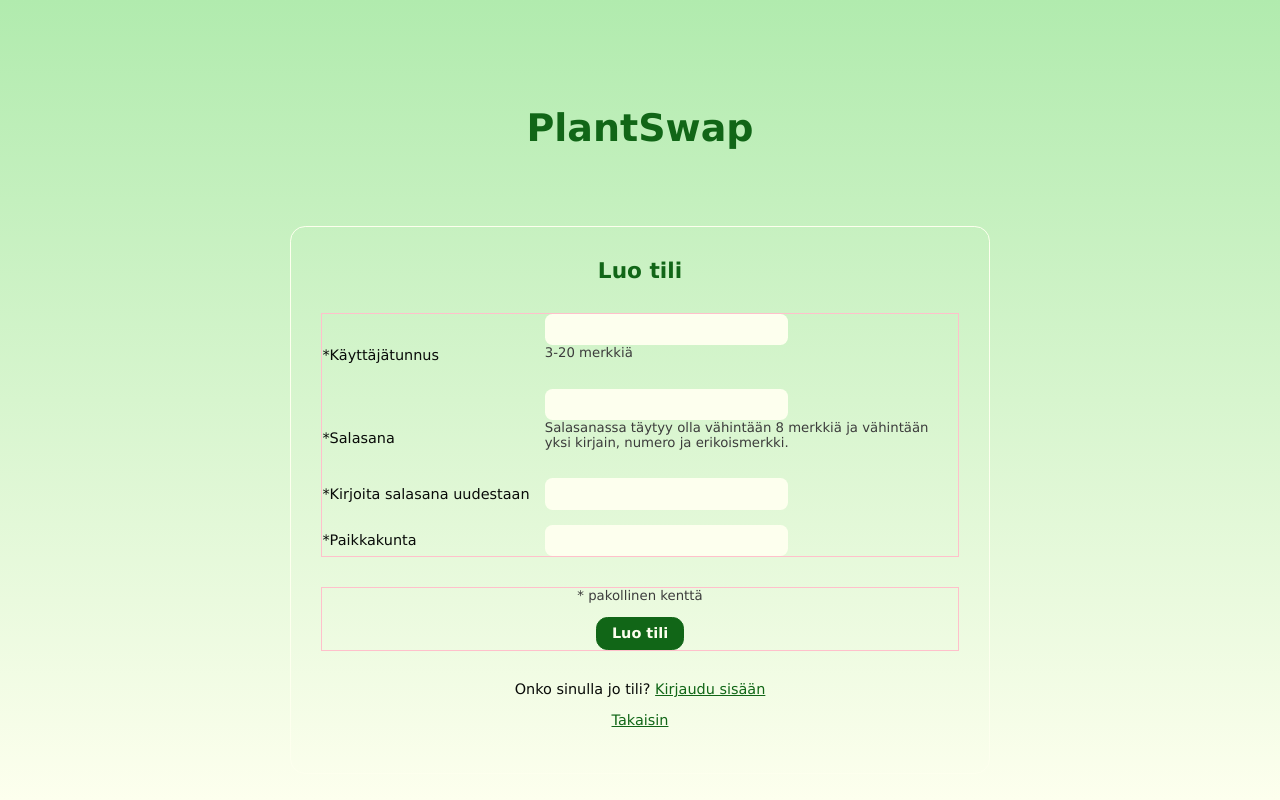
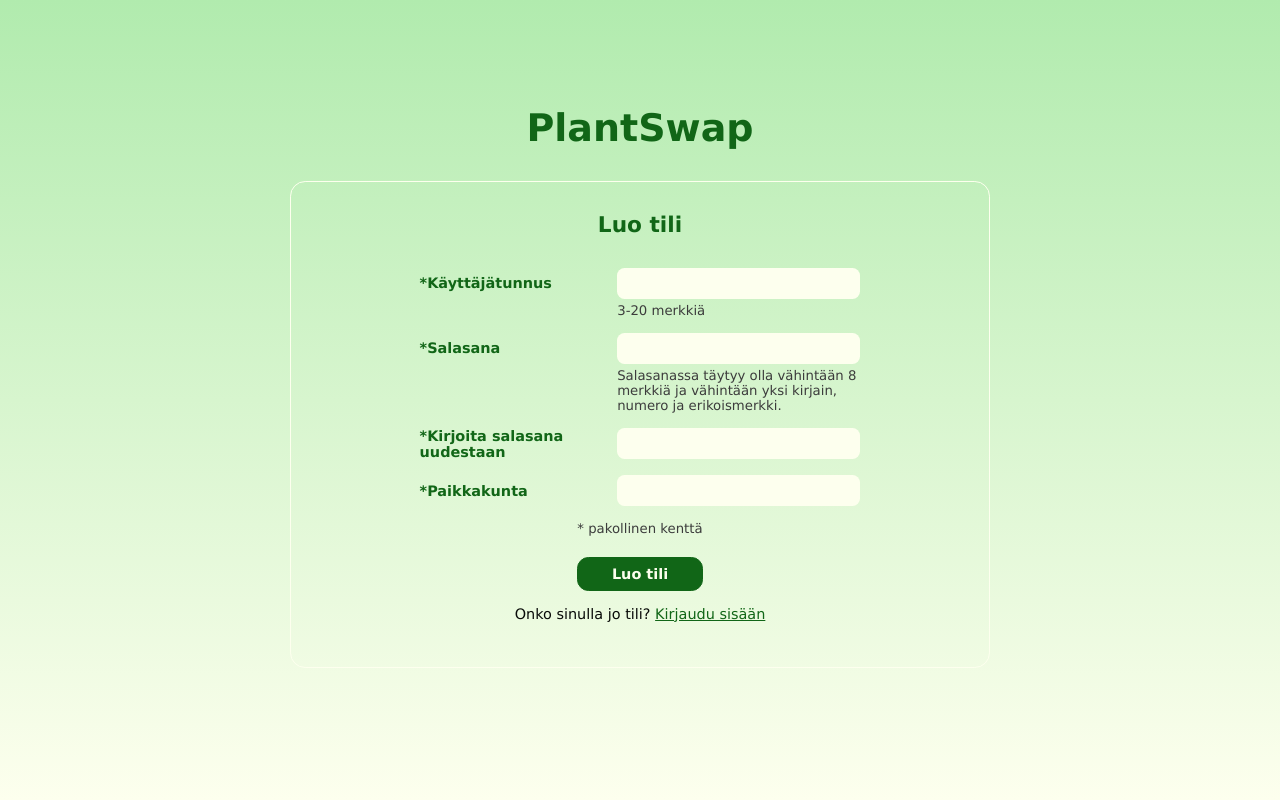
Before and after one commit to mkankaan/plantswap, a Flask app: page /register in a window 1280 px wide. Run offline with Flask 3, Linux system fonts and the light colour scheme.

Commit message:
Change registration page layout

```diff
--- a/static/main.css
+++ b/static/main.css
@@ -56,7 +56,6 @@
   display: flex;
   flex-direction: column;
   align-items: center;
-  gap: 3rem;
 }
 
 .login-page-content > * {
@@ -72,46 +71,43 @@
   display: grid;
   justify-items: center;
   align-items: center;
-  gap: 2rem;
+  gap: 1rem;
+}
+
+.login-content > * {
+  /* border: 1px solid lightblue; */
 }
 
 .login-content form {
-  display: grid;
-  gap: 2rem;
+  /* display: grid;
+  gap: 2rem; */
 }
 
 .login-content label {
-  text-align: left;
-}
-
-.login-extra-links {
-  text-align: center;
+  /* text-align: left; */
 }
 
 .login-content h2 {
-  padding-bottom: 0;
+  padding-bottom: 1rem;
 }
 
-.login-extra-links {
+.login-page form {
   text-align: center;
-  display: flex;
-  flex-direction: column;
-  justify-content: center;
   align-items: center;
 }
 
-.page-content form {
+form {
   display: grid;
   gap: 1rem;
-}
-
-.page-content form {
-  border: 1px solid blue;
   max-width: fit-content;
 }
 
+form {
+  /* border: 1px solid blue; */
+}
+
 form > * {
-  border: 1px solid pink;
+  /* border: 1px solid pink; */
 }
 
 .form-grid {
@@ -122,39 +118,31 @@ form > * {
 }
 
 .form-grid-hint {
-  background-color: lightblue;
   row-gap: 0.25rem;
   grid-template-areas:
     ' item1 item2 '
     ' item3 item3 ';
 }
 
-.hint-label {
+.form-grid-hint label {
   grid-area: item1;
 }
 
-.hint-input {
+.form-grid-hint input {
   grid-area: item2;
 }
 
-.hint-text {
+.form-grid-hint p {
   grid-area: item3;
   padding-left: calc(var(--label-width) + 1rem);
   margin-bottom: 0;
-}
-
-.form-grid.label-top {
-  align-items: normal;
+  width: calc(var(--label-width) + var(--input-width) + 1rem);
 }
 
 form input[type='text'],
 form input[type='password'],
 form textarea {
   width: var(--input-width);
-}
-
-.hint-text {
-  width: calc(var(--label-width) + var(--input-width) + 1rem);
 }
 
 .page-content input[type='text'],
@@ -169,12 +157,6 @@ form textarea {
   border-radius: var(--border-radius-big);
   margin-bottom: 0;
   min-height: 100vh;
-}
-
-.form-bottom-text-space,
-.blank {
-  display: inline-block;
-  min-height: 1.5em;
 }
 
 input[type='text'],
@@ -264,11 +246,11 @@ p:not(nav p) {
   margin-bottom: 1em;
 }
 
-.page-content form label {
+form label {
   width: var(--label-width);
 }
 
-.page-content form label,
+form label,
 .subheading {
   font-weight: bold;
   color: var(--clr-primary);
@@ -419,6 +401,10 @@ p:not(nav p) {
   width: 100%;
 }
 
+form .button-bar-vertical {
+  margin: auto;
+}
+
 .no-profile-image {
   width: var(--profile-img--small);
   height: var(--profile-img--small);
--- a/templates/login.html
+++ b/templates/login.html
@@ -68,8 +68,6 @@
               Eikö sinulla ole tiliä?
               <a href="/register">Luo tunnus</a>
             </p>
-
-            <p><a href="/">Takaisin</a></p>
           </div>
         </div>
       </div>
--- a/templates/register.html
+++ b/templates/register.html
@@ -26,13 +26,10 @@
           <h2>Luo tili</h2>
 
           <form action="/register" method="post">
-            <div class="form-grid">
-              <div>
+            <div class="form-grid form-grid-hint">
               <label for="username">*Käyttäjätunnus</label>
               <p class="form-bottom-text-space"></p>
-              </div>
 
-              <div>
               <input
                 type="text"
                 id="username"
@@ -47,11 +44,10 @@
               </p>
             </div>
 
-              <div>
+            <div class="form-grid form-grid-hint">
               <label for="password1">*Salasana</label>
               <p class="form-bottom-text-space"></p>
-              </div>
-              <div>
+
               <input
                 type="password"
                 id="password1"
@@ -60,11 +56,12 @@
               />
               <p class="text-small hint">
                 Salasanassa täytyy olla vähintään {{
-                  restrictions.min_password }} merkkiä ja vähintään
-                  yksi kirjain, numero ja erikoismerkki.
+                restrictions.min_password }} merkkiä ja vähintään yksi
+                kirjain, numero ja erikoismerkki.
               </p>
             </div>
 
+            <div class="form-grid">
               <label for="password2"
                 >*Kirjoita salasana uudestaan</label
               >
@@ -74,9 +71,10 @@
                 name="password2"
                 maxlength="{{ restrictions.max_password }}"
               />
+            </div>
 
+            <div class="form-grid">
               <label for="city">*Paikkakunta</label>
-
               <input
                 type="text"
                 id="city"
@@ -86,7 +84,8 @@
                 required
               />
             </div>
-            <div class="login-extra-links">
+
+            <div class="button-bar-vertical">
               <p class="text-small">* pakollinen kenttä</p>
               <input type="submit" class="button" value="Luo tili" />
             </div>
@@ -97,7 +96,6 @@
               Onko sinulla jo tili?
               <a href="/login">Kirjaudu sisään</a>
             </p>
-            <p><a href="/">Takaisin</a></p>
           </div>
         </div>
       </div>
```
Lines whose indentation alone changed are shown as unchanged.
